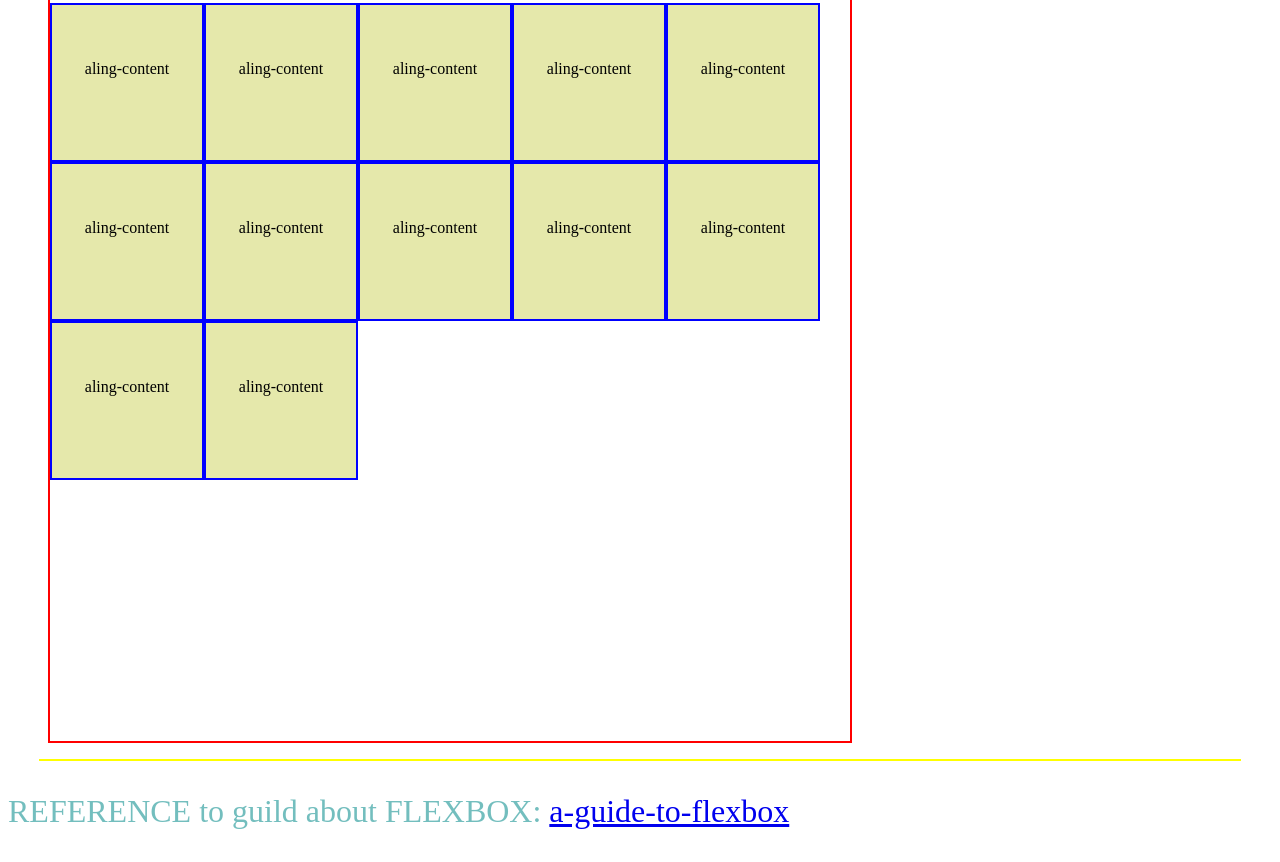
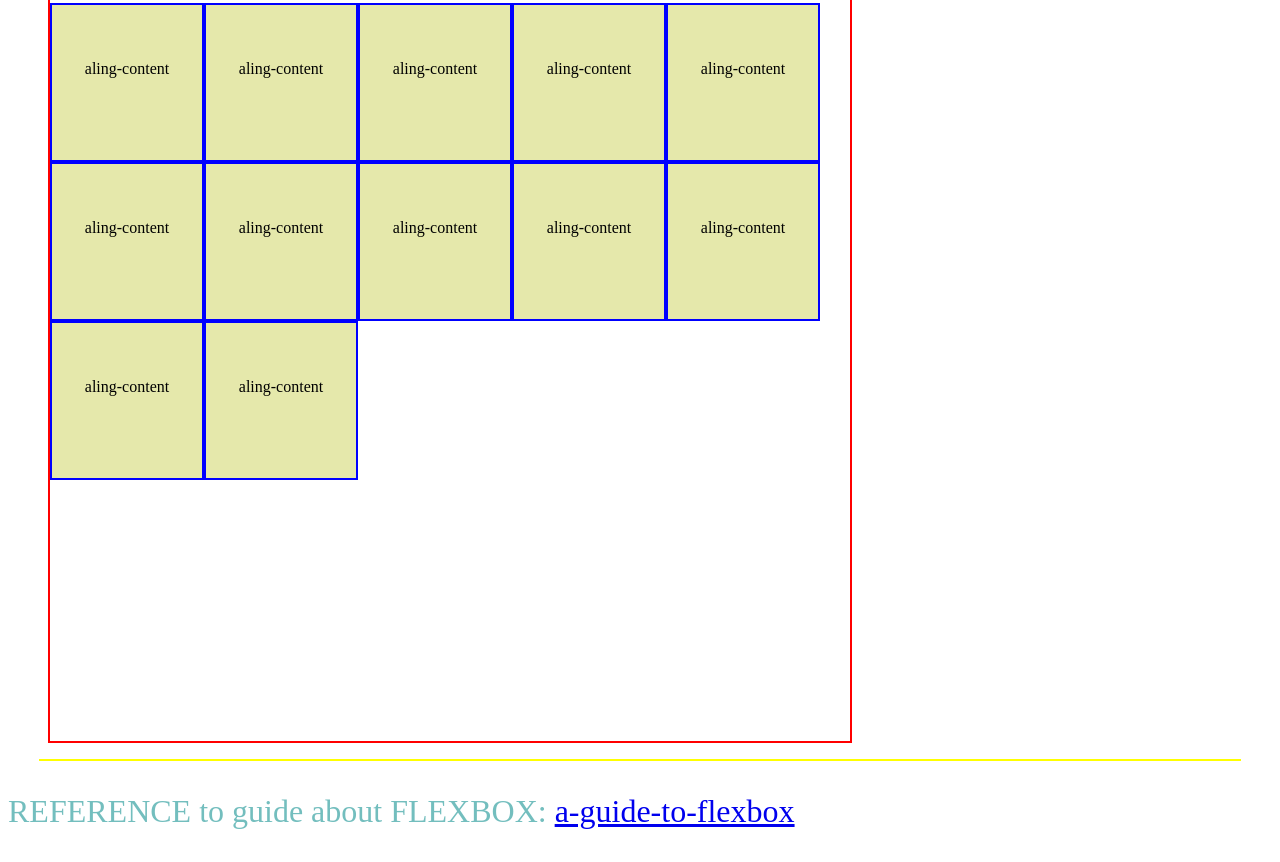
Before and after one commit to Dmkgld/First-project, a plain HTML site: page flexboxes.html in a window 1280 px wide. Shown: the part 1676-2538 px from the top of the page. Drawn offline with Linux system fonts and the light colour scheme.

Commit message:
FLEX learning2

```diff
--- a/flexboxes.html
+++ b/flexboxes.html
@@ -61,7 +61,7 @@
     </figure>
     <hr align="center" width="1200" size="2" color="yellow">
     <footer>
-        <p class="footer_ref">REFERENCE to guild about FLEXBOX:
+        <p class="footer_ref">REFERENCE to guide about FLEXBOX:
             <a href="https://css-tricks.com/snippets/css/a-guide-to-flexbox/">a-guide-to-flexbox
             </a>
         </p>
```
